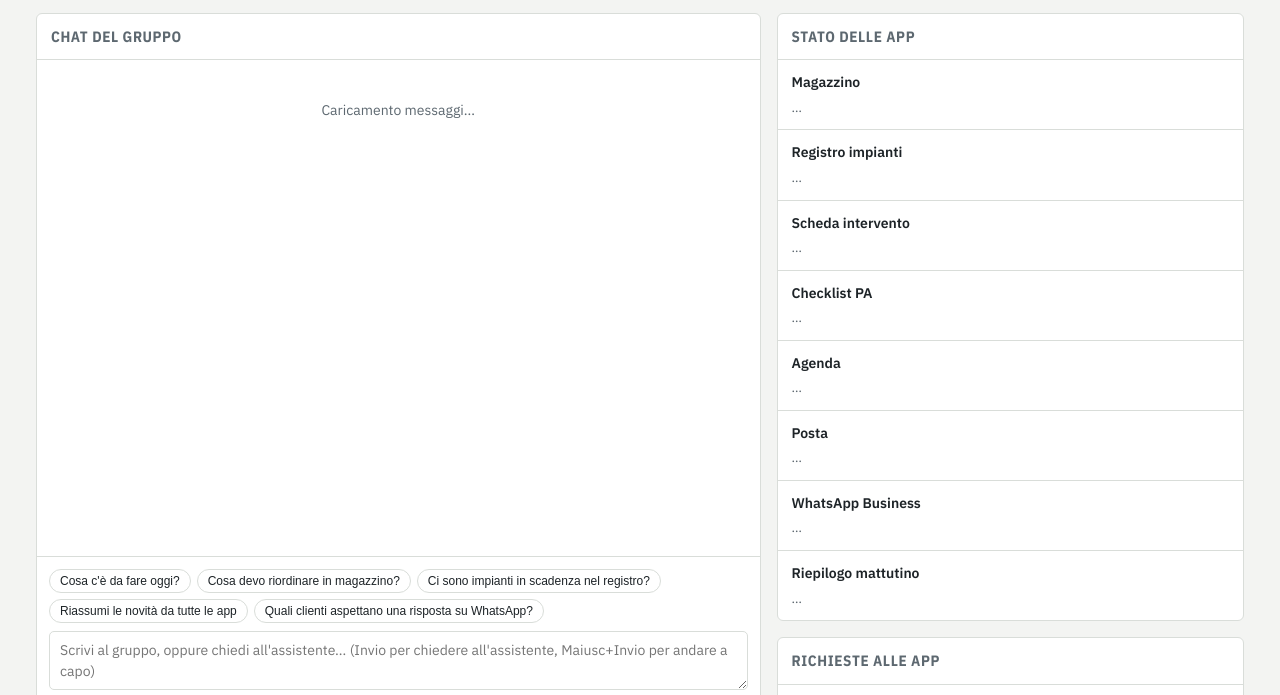
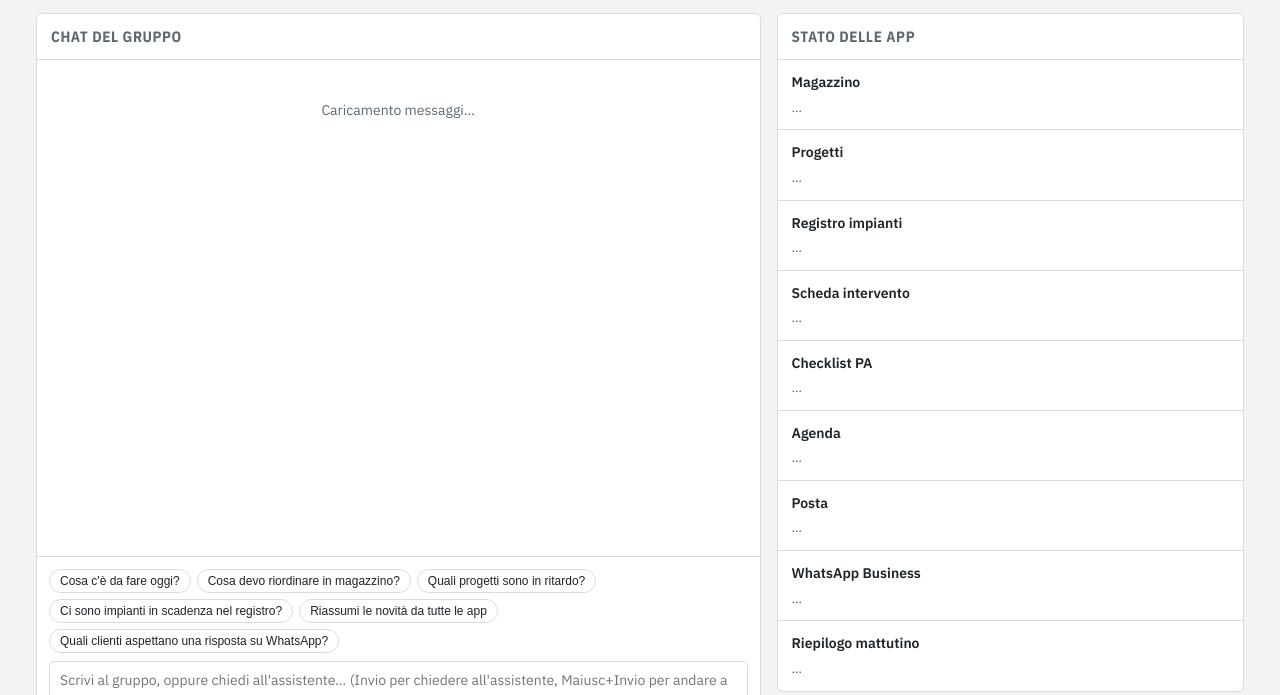
Before and after one commit to gacannavo/geomappa.castronovo_di_sicilia, a plain HTML site: page centrale/index.html in a window 1280 px wide. Shown: the part 88-783 px from the top of the page. Drawn offline with nearby package versions, Linux system fonts and the light colour scheme.

Commit message:
Centrale: allinea la versione pubblicata (Progetti) e aggiunge la rubrica contatti per l'assistente
Co-Authored-By: Claude Opus 5.5 <noreply@anthropic.com>
Claude-Session: https://claude.ai/code/session_01LbpokDHbGMERLiJjmAG4HL

```diff
--- a/centrale/index.html
+++ b/centrale/index.html
@@ -113,6 +113,7 @@ input, textarea { font: inherit; color: var(--ink); background: var(--panel); bo
         <div class="chips" id="chips">
           <button type="button" class="chip">Cosa c'è da fare oggi?</button>
           <button type="button" class="chip">Cosa devo riordinare in magazzino?</button>
+          <button type="button" class="chip">Quali progetti sono in ritardo?</button>
           <button type="button" class="chip">Ci sono impianti in scadenza nel registro?</button>
           <button type="button" class="chip">Riassumi le novità da tutte le app</button>
           <button type="button" class="chip">Quali clienti aspettano una risposta su WhatsApp?</button>
@@ -150,10 +151,11 @@ input, textarea { font: inherit; color: var(--ink); background: var(--panel); bo
     return m < 1 ? "adesso" : m < 60 ? m + " min fa" : m < 1440 ? Math.round(m / 60) + " h fa" : Math.round(m / 1440) + " g fa"; };
 
   // Collegamento con l'attività pianificata che sincronizza le app (impostato alla pubblicazione)
-  const SYNC_TRIGGER = "trig_01UBnA1dfRnUL24gnT2oFU4q";
+  const SYNC_TRIGGER = "trig_015Lrk8a2miNCiNgoLE6K4Hm";
 
   const APPS = [
     { id: "magazzino", nome: "Magazzino", url: "https://claude.ai/artifact/3KMbyJwr88sFrehoysSyNZ" },
+    { id: "progetti", nome: "Progetti", url: "https://claude.ai/artifact/8wx2W6yL4Zh2TBcibNxp8b" },
     { id: "registro", nome: "Registro impianti", url: "https://claude.ai/artifact/7LgWkDEoe2g4Hx7uMB41SK" },
     { id: "scheda", nome: "Scheda intervento", url: "https://claude.ai/artifact/VfKUgYaq7mD9PM5jX16yY8" },
     { id: "checklist", nome: "Checklist PA", url: "https://claude.ai/artifact/6dejna1KREtvp42EAoMden" },
@@ -165,7 +167,7 @@ input, textarea { font: inherit; color: var(--ink); background: var(--panel); bo
   const appName = id => APPS.find(a => a.id === id)?.nome || id;
 
   let db = null, user = null, sample = null, mcp = null, myId = null;
-  let chat = [], stato = {}, richieste = [], loaded = { chat: false, stato: false };
+  let chat = [], stato = {}, richieste = [], contatti = [], loaded = { chat: false, stato: false };
   const names = {};
 
   // ---------- render
@@ -257,7 +259,7 @@ input, textarea { font: inherit; color: var(--ink); background: var(--panel); bo
 
   // ---------- assistente
   const tools = [
-    { name: "stato_app", description: "Ultimo stato sincronizzato di una o di tutte le app GAC (magazzino, registro, scheda, checklist, agenda, posta, whatsapp, riepilogo). Per whatsapp i dettagli contengono le conversazioni recenti dei clienti con id conversazione, mittente e ultima richiesta. Include data dell'ultima sincronizzazione e dettagli.",
+    { name: "stato_app", description: "Ultimo stato sincronizzato di una o di tutte le app GAC (magazzino, progetti, registro, scheda, checklist, agenda, posta, whatsapp, riepilogo). Per whatsapp i dettagli contengono le conversazioni recenti dei clienti con id conversazione, mittente e ultima richiesta. Include data dell'ultima sincronizzazione e dettagli.",
       inputSchema: { type: "object", properties: { app: { type: "string", description: "id dell'app; vuoto = tutte" } } },
       execute: ({ app }) => { const ids = app ? [app] : APPS.map(a => a.id);
         return ids.map(id => { const s = stato[id]; return s ? { app: id, nome: appName(id), aggiornato: s.aggiornato ? new Date(s.aggiornato).toISOString().slice(0, 16) : null, riepilogo: s.riepilogo, punti: s.punti, dettagli: s.dettagli } : { app: id, nome: appName(id), stato: "non ancora sincronizzata" }; }); } },
@@ -265,16 +267,20 @@ input, textarea { font: inherit; color: var(--ink); background: var(--panel); bo
       inputSchema: { type: "object", properties: { testo: { type: "string" } } },
       execute: ({ testo }) => { const t = String(testo || "").toLowerCase();
         return chat.filter(m => !t || String(m.testo).toLowerCase().includes(t)).slice(-30).map(m => ({ quando: m.ts ? new Date(m.ts).toISOString().slice(0, 16) : "", chi: m.tipo === "utente" ? (m.autore === myId ? "utente attuale" : names[m.autore] || "collega") : m.tipo, testo: String(m.testo).slice(0, 600) })); } },
+    { name: "rubrica", description: "Rubrica dei contatti di GAC Impianti (nome, azienda, email, note). Leggi sempre le note: indicano anche chi NON va più contattato per un'azienda. Testo vuoto = tutti.",
+      inputSchema: { type: "object", properties: { testo: { type: "string" } } },
+      execute: ({ testo }) => { const t = String(testo || "").toLowerCase();
+        return contatti.filter(c => !t || [c.nome, c.azienda, c.email, c.note].join(" ").toLowerCase().includes(t)).slice(0, 40).map(c => ({ nome: c.nome, azienda: c.azienda, email: c.email, note: c.note })); } },
     { name: "elenco_richieste", description: "Richieste di aggiornamento verso le altre app, con stato (da_confermare, confermata, eseguita, errore, annullata) ed esito.",
       inputSchema: { type: "object", properties: {} },
       execute: () => richieste.slice(0, 30).map(r => ({ app: r.app, testo: r.testo, stato: r.stato, esito: r.esito || "", creata: r.creata ? new Date(r.creata).toISOString().slice(0, 16) : "" })) },
-    { name: "proponi_richiesta", description: "Prepara una richiesta di modifica per un'altra app (es. registrare uno scarico in magazzino, aggiungere una riga al registro impianti, creare un evento in agenda, aggiornare una scheda intervento, rispondere a un cliente su WhatsApp). Per app 'whatsapp' il testo deve contenere il destinatario (nome e numero o id conversazione come da stato_app) e, dopo 'Messaggio:', il testo esatto da inviare, cortese e in italiano. NON modifica nulla e NON invia nulla: compare nel riquadro 'Richieste alle app' e l'utente deve confermarla; viene eseguita alla sincronizzazione successiva. Scrivi il testo in modo completo e preciso (articolo, quantità, cantiere, date, cliente…).",
-      inputSchema: { type: "object", properties: { app: { type: "string", enum: ["magazzino", "registro", "scheda", "checklist", "agenda", "whatsapp"] }, testo: { type: "string" } }, required: ["app", "testo"] },
+    { name: "proponi_richiesta", description: "Prepara una richiesta di modifica per un'altra app (es. registrare uno scarico in magazzino, aggiungere un'attività o una nota di cantiere a un progetto o cambiarne lo stato, aggiungere una riga al registro impianti, creare un evento in agenda, aggiornare una scheda intervento, rispondere a un cliente su WhatsApp). Per app 'whatsapp' il testo deve contenere il destinatario (nome e numero o id conversazione come da stato_app) e, dopo 'Messaggio:', il testo esatto da inviare, cortese e in italiano. NON modifica nulla e NON invia nulla: compare nel riquadro 'Richieste alle app' e l'utente deve confermarla; viene eseguita alla sincronizzazione successiva. Scrivi il testo in modo completo e preciso (articolo, quantità, cantiere, date, cliente…).",
+      inputSchema: { type: "object", properties: { app: { type: "string", enum: ["magazzino", "progetti", "registro", "scheda", "checklist", "agenda", "whatsapp"] }, testo: { type: "string" } }, required: ["app", "testo"] },
       execute: async ({ app, testo }) => { if (!testo?.trim()) throw new Error("testo vuoto");
         await db.collection("richieste").add({ app, testo: String(testo).slice(0, 1000), stato: "da_confermare", creata: Date.now(), autore: myId || "" });
         return { esito: "richiesta creata, in attesa di conferma dell'utente nel riquadro Richieste" }; } },
   ];
-  const SYSTEM = () => `Sei l'assistente di coordinamento di GAC Impianti (impianti elettrici, videosorveglianza, reti). Lavori nella "Centrale", una chat condivisa dal gruppo, e conosci lo stato delle altre app: Magazzino, Registro impianti, Scheda intervento, Checklist PA (Pubblica Amministrazione), Agenda (Google Calendar), Posta (Gmail), WhatsApp Business (messaggi dei clienti) e Riepilogo mattutino. Per rispondere a un cliente su WhatsApp prepara la risposta con proponi_richiesta (app whatsapp): non promettere date, prezzi o interventi che non risultano dai dati. Lo stato arriva da una sincronizzazione periodica: quando citi un dato, se è vecchio di molte ore dillo. Usa sempre gli strumenti per leggere stato e chat, non inventare numeri, nomi o date. Per cambiare qualcosa in un'altra app usa proponi_richiesta e spiega che va confermata nel riquadro "Richieste alle app" e che verrà eseguita alla prossima sincronizzazione. Rispondi in italiano, breve e pratico, testo semplice senza markdown. Oggi è ${new Date().toLocaleDateString("it-IT", { weekday: "long", day: "numeric", month: "long", year: "numeric" })}.`;
+  const SYSTEM = () => `Sei l'assistente di coordinamento di GAC Impianti (impianti elettrici, videosorveglianza, reti). Lavori nella "Centrale", una chat condivisa dal gruppo, e conosci lo stato delle altre app: Magazzino, Progetti (cantieri e commesse con attività, scadenze e diario), Registro impianti, Scheda intervento, Checklist PA (Pubblica Amministrazione), Agenda (Google Calendar), Posta (Gmail), WhatsApp Business (messaggi dei clienti) e Riepilogo mattutino. Per rispondere a un cliente su WhatsApp prepara la risposta con proponi_richiesta (app whatsapp): non promettere date, prezzi o interventi che non risultano dai dati. Lo stato arriva da una sincronizzazione periodica: quando citi un dato, se è vecchio di molte ore dillo. Per nomi ed email di persone e aziende usa lo strumento rubrica. Usa sempre gli strumenti per leggere stato e chat, non inventare numeri, nomi o date. Per cambiare qualcosa in un'altra app usa proponi_richiesta e spiega che va confermata nel riquadro "Richieste alle app" e che verrà eseguita alla prossima sincronizzazione. Rispondi in italiano, breve e pratico, testo semplice senza markdown. Oggi è ${new Date().toLocaleDateString("it-IT", { weekday: "long", day: "numeric", month: "long", year: "numeric" })}.`;
 
   let busy = false, pending = null;
   async function ask(text) {
@@ -341,6 +347,7 @@ input, textarea { font: inherit; color: var(--ink); background: var(--panel); bo
       e => { clearTimeout(timer); loaded.chat = true; $("#status").textContent = "Impossibile leggere la chat (" + (e?.code || "errore") + ")."; renderChat(); });
     db.collection("stato").onSnapshot(s => { stato = {}; s.docs.forEach(d => stato[d.id] = d.data()); loaded.stato = true; renderApps(); },
       () => { loaded.stato = true; renderApps(); });
+    db.collection("contatti").onSnapshot(s => { contatti = s.docs.map(d => ({ id: d.id, ...d.data() })); }, () => {});
     db.collection("richieste").orderBy("creata", "desc").limit(60).onSnapshot(s => { richieste = s.docs.map(d => ({ id: d.id, ...d.data() })); renderReqs(); }, () => {});
     setInterval(renderApps, 60000);
     setupSync();
```
